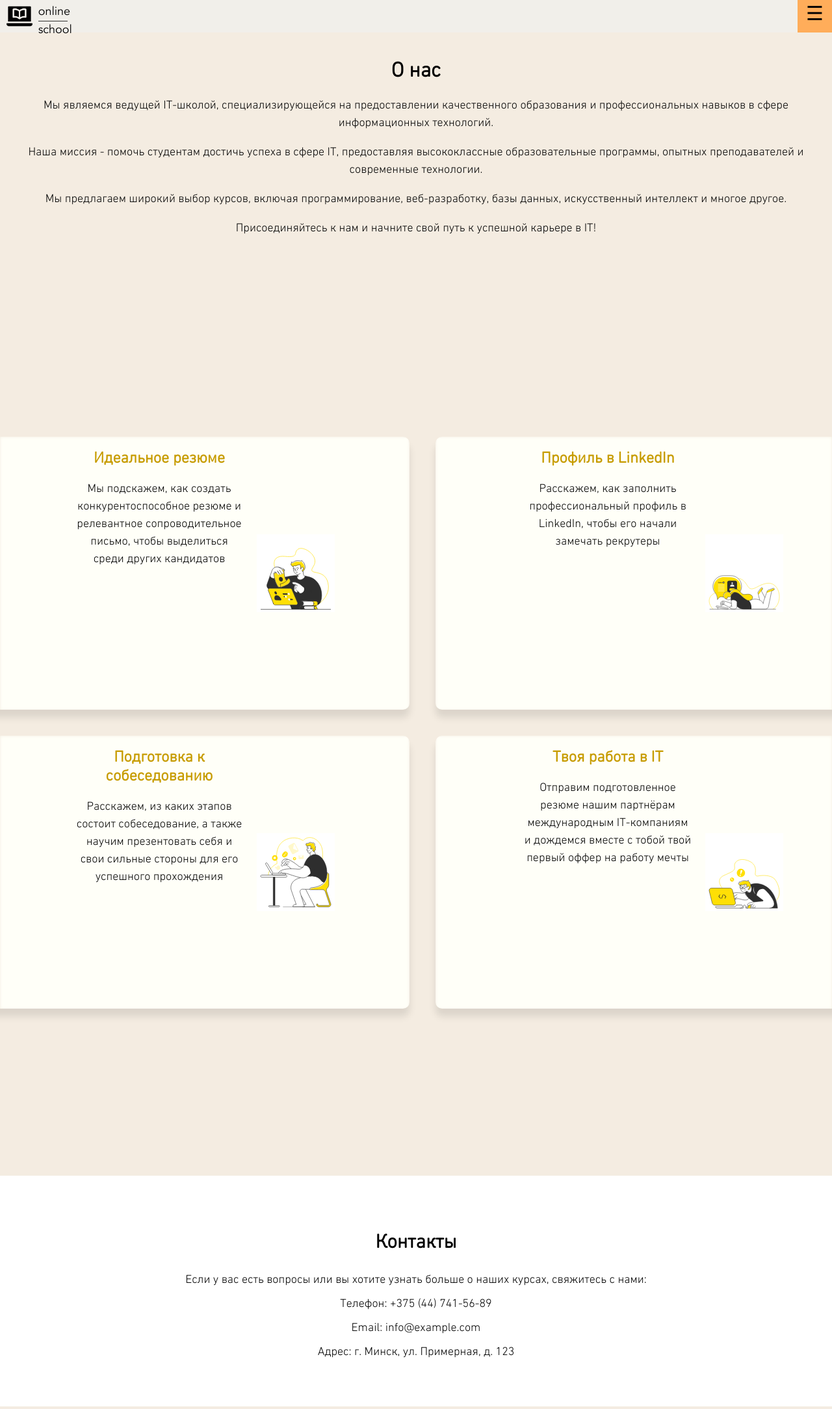
After one commit to Anthony-Sea-Morgan/Online_school, a Django app: page /about/ in a window 1280 px wide. The commit adds this page. Shown: the whole page at 65% size. Run offline with Django 4.2, Linux system fonts and the light colour scheme; some web fonts are replaced.

Commit message:
Nasty_about

```diff
--- /dev/null
+++ b/it_school/mainpage/templates/about.html
@@ -0,0 +1,149 @@
+{% extends 'index.html' %}
+
+{% block title %}
+О нас
+{% endblock %}
+
+{% block header %}
+{% include "header.html" %}
+{% endblock %}
+
+{% block content %}
+<style>
+    body {
+        background-color: #ddddd7;
+        color: black;
+    }
+
+    .container {
+        padding: 20px;
+        text-align: center;
+    }
+
+    h1 {
+        font-size: 32px;
+        font-weight: bold;
+        margin-bottom: 20px;
+    }
+
+    p {
+        font-size: 18px;
+        line-height: 1.5;
+        margin-bottom: 10px;
+    }
+
+    .t-list-wrapper {
+        padding: 40px 0;
+        display: grid;
+        grid-template-columns: repeat(2, 1fr);
+        grid-gap: 20px;
+        justify-items: center;
+    }
+
+    .t-list-skills {
+        display: flex;
+        justify-content: center;
+        align-items: center;
+    }
+
+    .t-list-skills-label {
+        padding: 20px;
+        text-align: center;
+    }
+
+    .t-list-skills-label h2 {
+        font-size: 24px;
+        font-weight: bold;
+        margin-bottom: 10px;
+    }
+
+    .t-list-skills-label p {
+        font-size: 18px;
+        line-height: 1.5;
+        margin-bottom: 0;
+    }
+
+    .t-list-skills-img {
+        width: 120px;
+        height: 120px;
+        background-size: contain;
+        background-repeat: no-repeat;
+        background-position: center;
+    }
+
+    .contact-section {
+        background-color: white;
+        padding: 40px 0;
+    }
+
+    .contact-section ul {
+        list-style-type: none;
+        padding: 0;
+        margin: 0;
+        text-align: center;
+    }
+
+    .contact-section ul li {
+        font-size: 18px;
+        line-height: 1.5;
+        margin-bottom: 10px;
+    }
+</style>
+
+<div>
+    <div class="container">
+        <h1>О нас</h1>
+        <p>Мы являемся ведущей IT-школой, специализирующейся на предоставлении качественного образования и профессиональных навыков в сфере информационных технологий.</p>
+        <p>Наша миссия - помочь студентам достичь успеха в сфере IT, предоставляя высококлассные образовательные программы, опытных преподавателей и современные технологии.</p>
+        <p>Мы предлагаем широкий выбор курсов, включая программирование, веб-разработку, базы данных, искусственный интеллект и многое другое.</p>
+        <p>Присоединяйтесь к нам и начните свой путь к успешной карьере в IT!</p>
+    </div>
+
+    <div class="white-space hcd"></div>
+
+    <div class="t-list-wrapper">
+        <div class="t-list-skills transparent-box">
+            <div class="t-list-skills-label ib va">
+                <h2>Идеальное резюме</h2>
+                <p>Мы подскажем, как создать конкурентоспособное резюме и релевантное сопроводительное письмо, чтобы выделиться среди других кандидатов</p>
+            </div>
+            <div class="t-list-skills-img ib va" style="background-image: url('/static/dist/img/SVG/photo.svg');"></div>
+        </div>
+        <div class="t-list-skills transparent-box">
+            <div class="t-list-skills-label ib va">
+                <h2>Профиль в LinkedIn</h2>
+                <p>Расскажем, как заполнить профессиональный профиль в LinkedIn, чтобы его начали замечать рекрутеры</p>
+            </div>
+            <div class="t-list-skills-img ib va" style="background-image: url('/static/dist/img/SVG/LinkedIn.svg');"></div>
+        </div>
+        <div class="t-list-skills transparent-box">
+            <div class="t-list-skills-label ib va">
+                <h2>Подготовка к собеседованию</h2>
+                <p>Расскажем, из каких этапов состоит собеседование, а также научим презентовать себя и свои сильные стороны для его успешного прохождения</p>
+            </div>
+            <div class="t-list-skills-img ib va" style="background-image: url('/static/dist/img/SVG/SoftSkills.svg');"></div>
+        </div>
+        <div class="t-list-skills transparent-box">
+            <div class="t-list-skills-label ib va">
+                <h2>Твоя работа в IT</h2>
+                <p>Отправим подготовленное резюме нашим партнёрам международным IT-компаниям и дождемся вместе с тобой твой первый оффер на работу мечты</p>
+            </div>
+            <div class="t-list-skills-img ib va" style="background-image: url('/static/dist/img/SVG/__IT.svg');"></div>
+        </div>
+    </div>
+
+    <div class="white-space hcd"></div>
+
+    <div class="contact-section">
+        <div class="container">
+            <h2>Контакты</h2>
+            <p>Если у вас есть вопросы или вы хотите узнать больше о наших курсах, свяжитесь с нами:</p>
+            <ul>
+                <li>Телефон: +375 (44) 741-56-89</li>
+                <li>Email: info@example.com</li>
+                <li>Адрес: г. Минск, ул. Примерная, д. 123</li>
+            </ul>
+        </div>
+    </div>
+</div>
+{% endblock %}
--- a/it_school/mainpage/templates/header.html
+++ b/it_school/mainpage/templates/header.html
@@ -20,7 +20,7 @@
         {% if user.is_authenticated %}
         <div ><p><a href="{% url 'personal_cabinet' %}">Личный кабинет</a></p></div>
         <div><p>Форум</p></div>
-        <div><p>Контакты</p></div>
+        <div><p>О нас</p></div>
         <div data-action="logout" onclick="location.href='{% url 'logout_view' %}?next={{ request.path }}';"><p>Выйти из аккаунта</p></div>
         {% else %}
         <div id="LOGIN" data-action="login"><p>Авторизация</p></div>
--- a/it_school/mainpage/urls.py
+++ b/it_school/mainpage/urls.py
@@ -4,7 +4,7 @@ from django.urls import include, path
 import registration.views
 from .views import lesson_list
 
-from .views import CourseDetailView, purchase_confirmation, index, attendance_table, chat_room, send_message, personal_cabinet, course_lessons, edit_profile
+from .views import CourseDetailView, purchase_confirmation, index, attendance_table, chat_room, send_message, personal_cabinet, course_lessons, edit_profile,about_us_view
 
 from registration.views import CustomTokenObtainPairView, CustomTokenRefreshView
 
@@ -17,6 +17,7 @@ urlpatterns = [
     path('lessons/', lesson_list, name='lesson_list'),
     path('personal_cabinet/', personal_cabinet, name='personal_cabinet'),
     path('edit_profile/', edit_profile, name='edit_profile'),
+    path('about/', about_us_view, name='about_us'),
     path('course/<int:course_id>/lessons/', course_lessons, name='course_lessons'),
     path('<int:pk>', CourseDetailView.as_view(), name='course_detail'),
     path('attendance/', attendance_table, name='attendance_table'),
--- a/it_school/mainpage/views.py
+++ b/it_school/mainpage/views.py
@@ -13,6 +13,7 @@ from datetime import date
 from django.contrib.auth.decorators import login_required
 from django.shortcuts import render
 from .forms import ProfileForm
+from datetime import date
 
 
 @csrf_protect
@@ -33,15 +34,18 @@ def index(request):
 
 
 def lesson_list(request):
+    now = date.today()
     lessons = Lesson.objects.all()
-    context = {'lessons': lessons}
+    context = {'lessons': lessons, 'now': now}
     return render(request, 'lesson_list.html', context)
 
 
 def course_lessons(request, course_id):
+    now = date.today()
     course = Course.objects.get(id=course_id)
     lessons = Lesson.objects.filter(course_owner=course)
-    return render(request, 'course_lissons.html', {'course': course, 'lessons': lessons})
+    context = {'lessons': lessons, 'now': now}
+    return render(request, 'course_lissons.html', {'course': course, 'lessons': lessons, 'now': now})
 
 
 def personal_cabinet(request):
@@ -71,6 +75,10 @@ def edit_profile(request):
         form = ProfileForm(instance=request.user)
 
     return render(request, 'edit_profile.html', {'form': form})
+
+
+def about_us_view(request):
+    return render(request, 'about.html')
 
 
 class CourseDetailView(DetailView):
```
Also changed, not shown: it_school/mainpage/templates/course_lissons.html (+66 -10 lines), it_school/mainpage/templates/edit_profile.html (+18 -2 lines).
